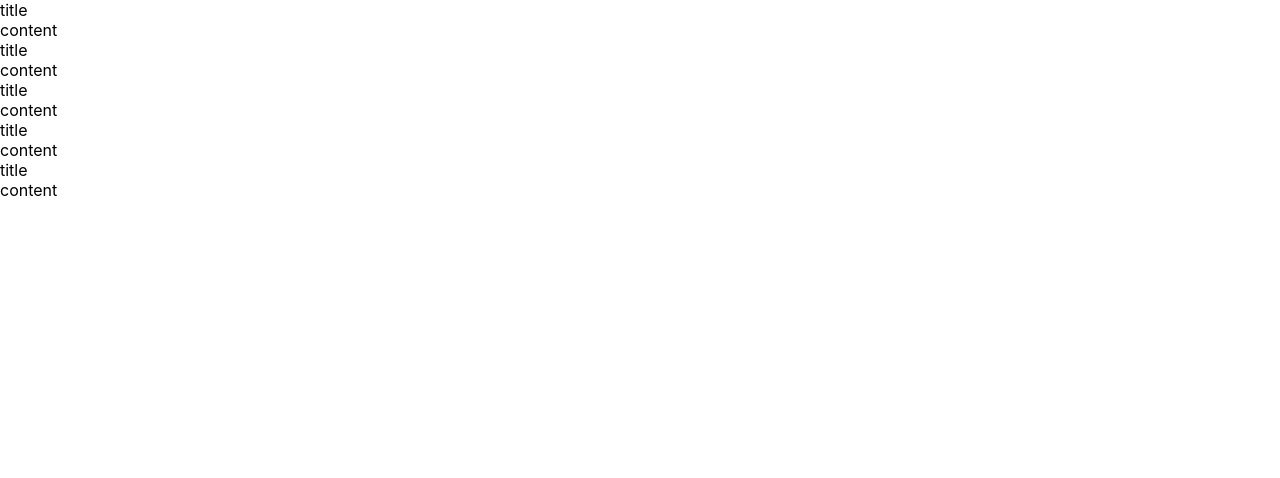
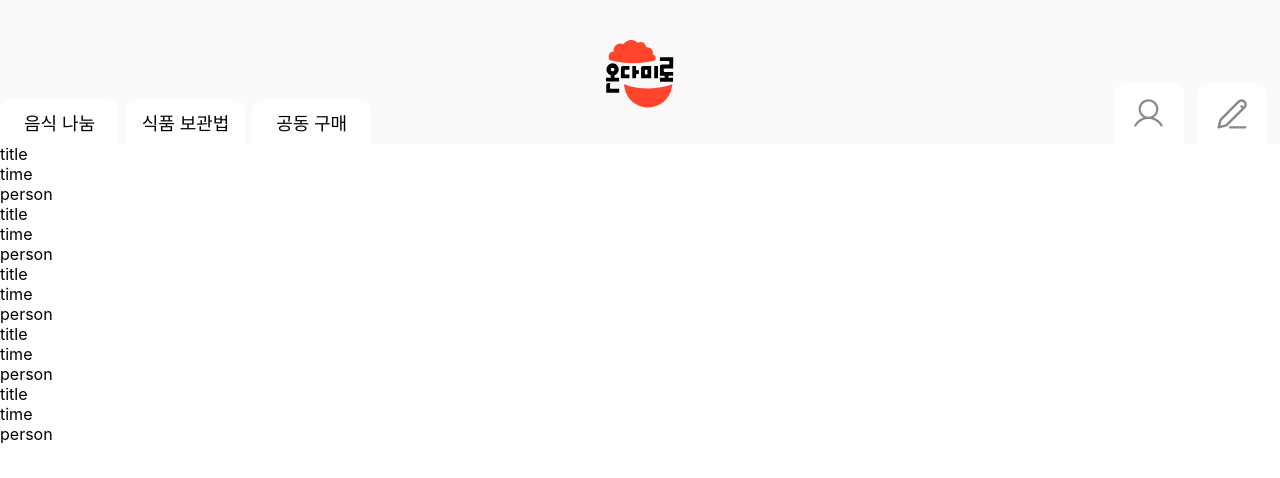
Before and after one commit to ondamiro/ondamiro_FRONTEND, a React (Create React App) app in the folder ondamiro/: page / in a window 1280 px wide. Shown: the top 478 px of the page. Built offline with nearby package versions, Linux system fonts and the light colour scheme.

Commit message:
dummy edit

```diff
--- a/ondamiro/src/page/Main/Main.jsx
+++ b/ondamiro/src/page/Main/Main.jsx
@@ -1,14 +1,17 @@
 import React from 'react'
 import data  from "../Main/data.json"
+import Topbar from "../../common/Topbar/Topbar"
 
 const Main = () => {
   console.log(data.items)
   return (
     <>
+    <Topbar />
     {data.items.map(data=>(<>
     <div key={data.id}>
       <div>{data.title}</div>
-      <div>{data.content}</div>
+      <div>{data.time}</div>
+      <div>{data.person}</div>
     </div>
     </>))}
     </>
--- a/ondamiro/src/page/Main/data.json
+++ b/ondamiro/src/page/Main/data.json
@@ -1,9 +1,9 @@
 {
    "items":[
-        {"id":1, "title":"title", "content":"content"},
-        {"id":2, "title":"title", "content":"content"},
-        {"id":3, "title":"title", "content":"content"},
-        {"id":4, "title":"title", "content":"content"},
-        {"id":5, "title":"title", "content":"content"}
+        {"id":1, "title":"title", "time":"time", "person":"person"},
+        {"id":2, "title":"title", "time":"time", "person":"person"},
+        {"id":3, "title":"title", "time":"time", "person":"person"},
+        {"id":4, "title":"title", "time":"time", "person":"person"},
+        {"id":5, "title":"title", "time":"time", "person":"person"}
     ]
 }
```
